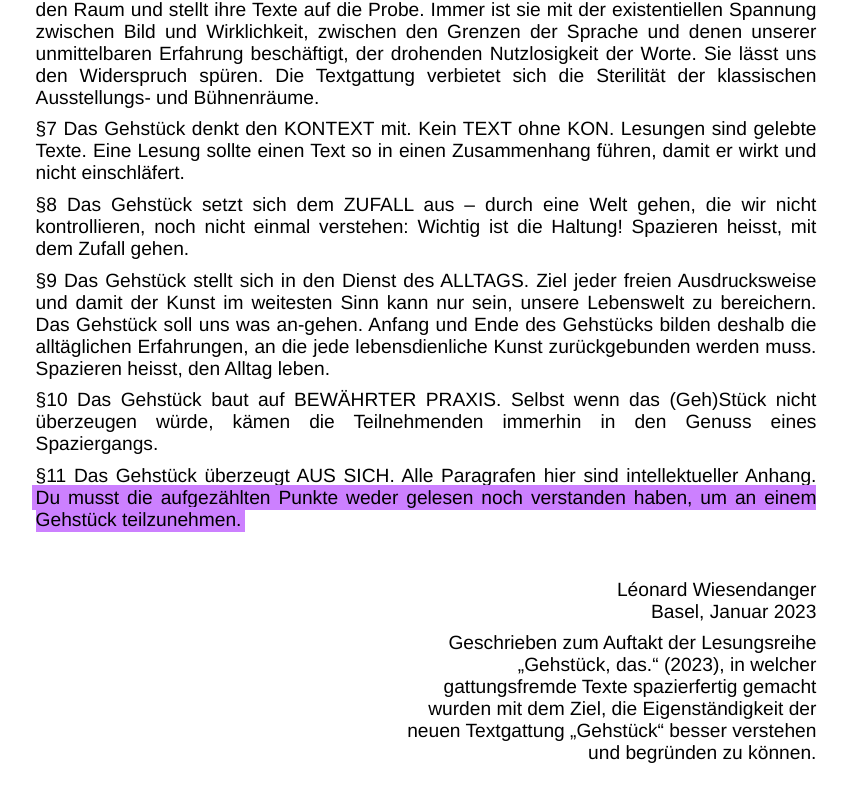
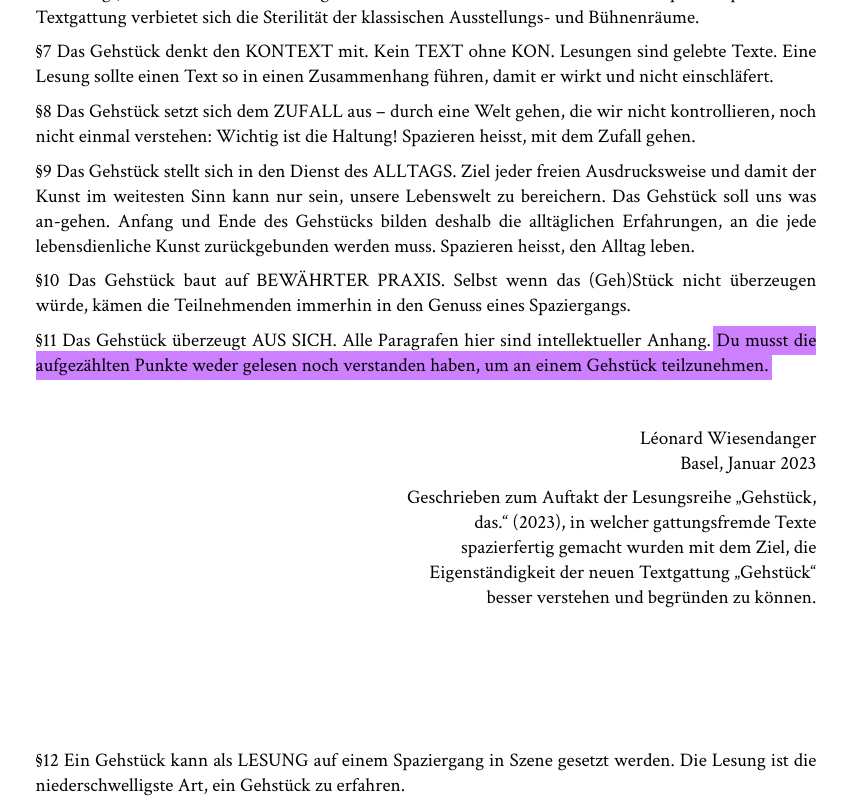
Before and after one commit to dan-wenger/gehstueck-website, a SvelteKit app: page / in a window 1280 px wide. Shown: the part 595-1395 px from the top of the page, without its empty margins (214-1062 px from the left). Built offline with nearby package versions, Linux system fonts and the light colour scheme.

Commit message:
Update +page.svelte

```diff
--- a/src/routes/+page.svelte
+++ b/src/routes/+page.svelte
@@ -207,7 +207,7 @@
   }
   :global(body) {
     margin: 0;
-    font-family: "Helvetica", serif;
+    font-family: "Crimson Text", serif;
   }
 
   main {
@@ -279,7 +279,7 @@
   @media screen and (min-width: 600px) {
     /* Bei jedem größeren Monitor kommen neue Regeln hinzu */
     .titel {
-      font-size: 6.5rem;
+      font-size: 2rem;
     }
 
     .container-right {
```
